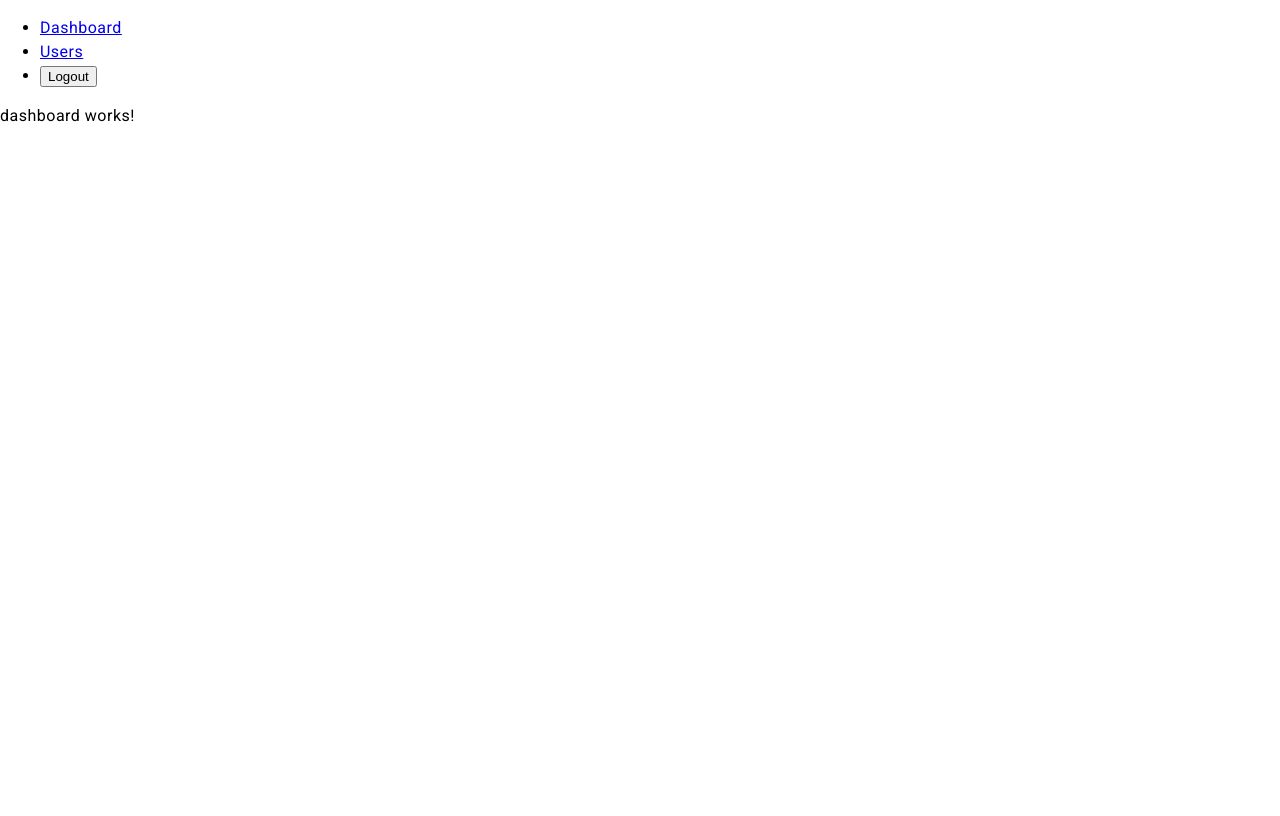
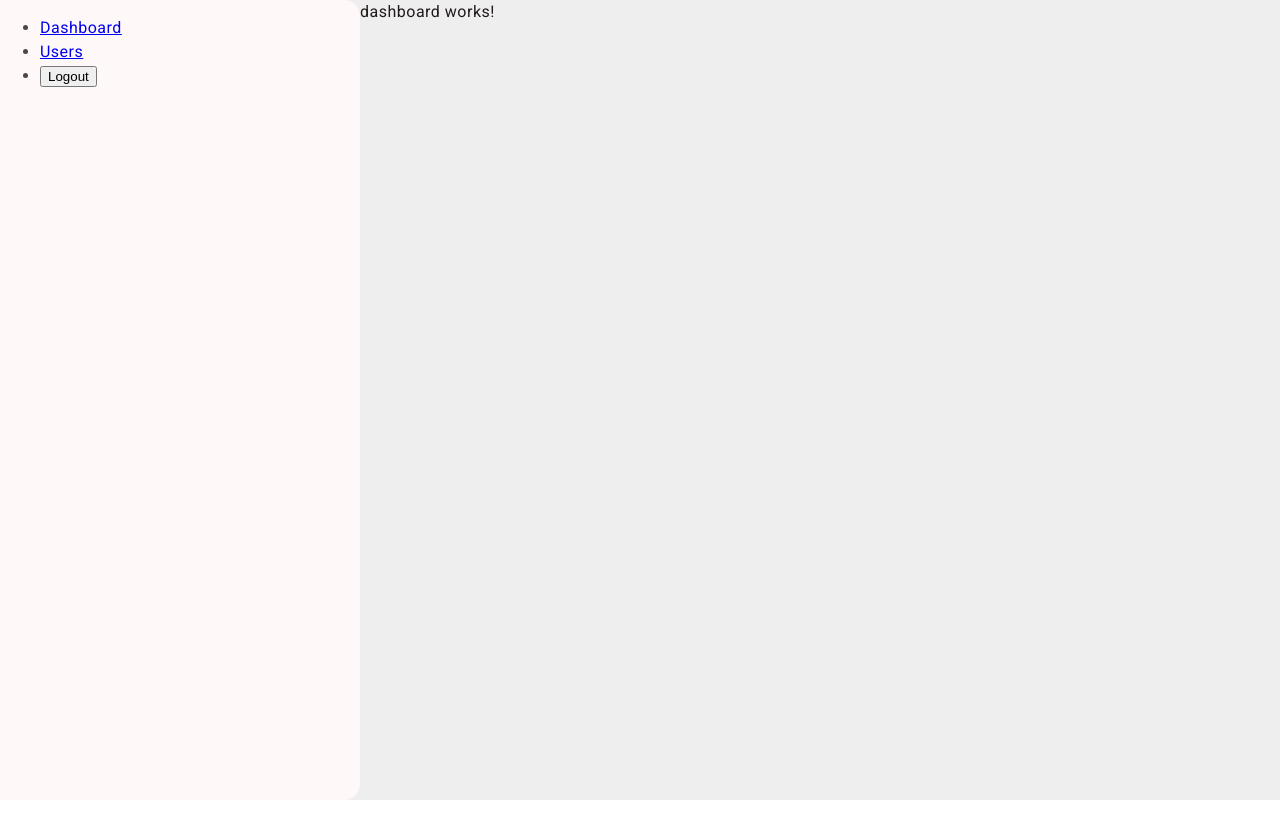
Before and after one commit to nadimsheikh07/my-angular-app, an Angular app: page /admin/dashboard in a window 1280 px wide. Built offline with nearby package versions, Linux system fonts and the light colour scheme; sample sign-in values are in the browser's storage.

Commit message:
add sidenav

```diff
--- a/src/app/admin/admin-layout/admin-layout.component.html
+++ b/src/app/admin/admin-layout/admin-layout.component.html
@@ -1,5 +1,5 @@
-<div class="website-container">
-
+<mat-sidenav-container class="example-container">
+    <mat-sidenav mode="side" opened>
         <nav>
             <ul>
                 <li><a class="button" routerLink="/admin/">Dashboard</a></li>
@@ -7,6 +7,8 @@
                 <li><button (click)="logout()">Logout</button></li>
             </ul>
         </nav>
-
+    </mat-sidenav>
+    <mat-sidenav-content>
         <router-outlet></router-outlet>
-</div>
+    </mat-sidenav-content>
+</mat-sidenav-container>
--- a/src/app/admin/admin-layout/admin-layout.component.scss
+++ b/src/app/admin/admin-layout/admin-layout.component.scss
@@ -0,0 +1,8 @@
+.example-container {
+    position: absolute;
+    top: 0;
+    bottom: 0;
+    left: 0;
+    right: 0;
+    background: #eee;
+  }
--- a/src/app/admin/admin-layout/admin-layout.component.ts
+++ b/src/app/admin/admin-layout/admin-layout.component.ts
@@ -1,11 +1,12 @@
 import { Component } from "@angular/core";
 import { AuthService } from "../services/auth.service";
 import { RouterModule, RouterOutlet } from "@angular/router";
+import { MatSidenavModule } from "@angular/material/sidenav";
 
 @Component({
   selector: "app-admin-layout",
   standalone: true,
-  imports: [RouterOutlet, RouterModule],
+  imports: [RouterOutlet, RouterModule, MatSidenavModule],
   templateUrl: "./admin-layout.component.html",
   styleUrl: "./admin-layout.component.scss"
 })
```
Lines whose indentation alone changed are shown as unchanged.
